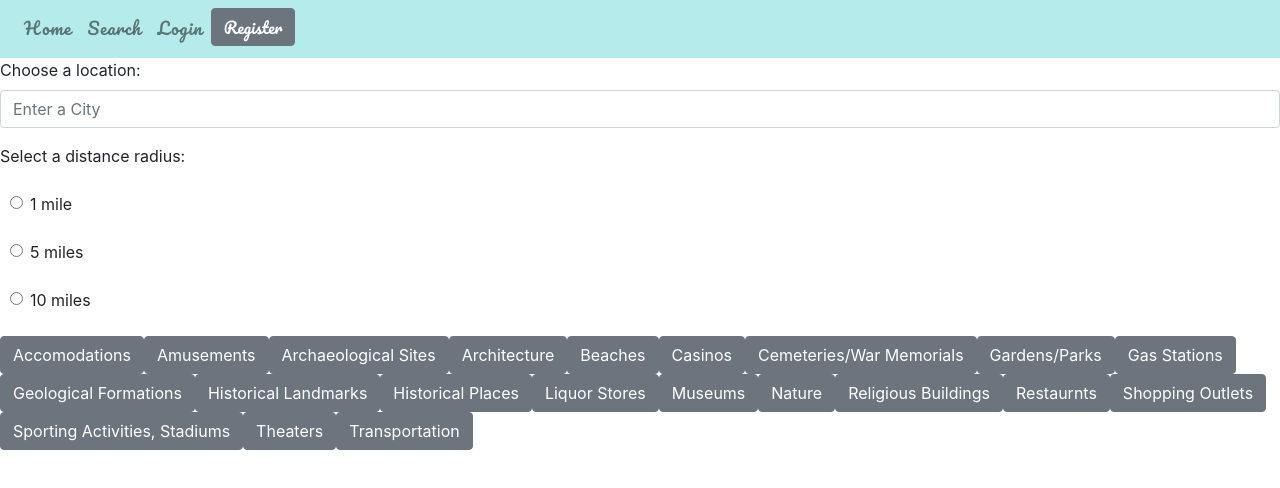
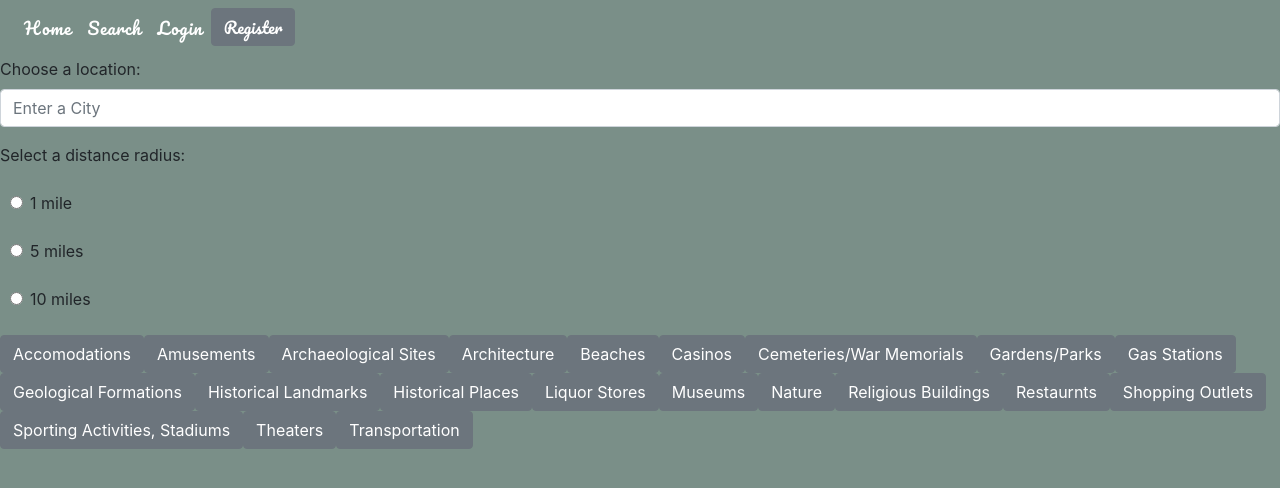
Before and after one commit to shafferma/wanderlust-client, a React (Create React App) app: page /search in a window 1280 px wide. Shown: the top 488 px of the page. Built offline with nearby package versions, Linux system fonts and the light colour scheme.

Commit message:
navbar tweaks, error alerts
-error alerts/prompts (username at least 4 or more characters), password (should include 5 or more characters).
-created a new component for different path names
-set up home page for different devices

```diff
--- a/public/index.html
+++ b/public/index.html
@@ -28,7 +28,7 @@
   </head>
   <body>
     <noscript>You need to enable JavaScript to run this app.</noscript>
-    <div id="root"></div>
+    <div id="app"></div>
     <!--
       This HTML file is a template.
       If you open it directly in the browser, you will see an empty page.
--- a/src/App.css
+++ b/src/App.css
@@ -10,3 +10,8 @@
   position: center;
   padding-bottom: 15px;
 }
+
+.AppContainer {
+  position: relative;
+  padding-top: 57px;
+}
--- a/src/App.js
+++ b/src/App.js
@@ -12,6 +12,7 @@ import LoginPage from "./views/LoginPage";
 import SearchForm from "./components/SearchForm";
 import TripViewPage from "./views/TripViewPage";
 import TripListPage from "./views/TripListPage";
+import AppContainer from "./components/AppContainer";
 
 const AUTH = {
   isAuthenticated: false,
@@ -43,7 +44,7 @@ function App() {
 
   return (
     <Router>
-      <div>
+      <AppContainer>
         <Navbar
           updateToken={updateToken}
           logout={clearToken}
@@ -66,7 +67,7 @@ function App() {
             <HomePage />
           </Route>
         </Switch>
-      </div>
+      </AppContainer>
     </Router>
   );
 }
--- /dev/null
+++ b/src/components/AppContainer.js
@@ -0,0 +1,16 @@
+import React, { useState, useEffect } from "react";
+import { BrowserRouter as Router, useLocation } from "react-router-dom";
+
+function AppContainer({ children, ...rest }) {
+  const location = useLocation();
+  const pageName = location.pathname.replace("/", "") || "home";
+  const className = "AppContainer page-" + pageName;
+
+  return (
+    <div class={className} {...rest}>
+      {children}
+    </div>
+  );
+}
+
+export default AppContainer;
--- a/src/components/Navbar.js
+++ b/src/components/Navbar.js
@@ -31,7 +31,7 @@ const Sitebar = (props) => {
   const closeRegister = () => setShowRegister(false);
 
   return (
-    <div id="navbar">
+    <div id="navbar" class={!collapsed ? "is-expanded" : ""}>
       <Navbar color="faded" light expand="md">
         <NavbarBrand href="/" className="mr-auto"></NavbarBrand>
         <NavbarToggler onClick={toggleNavbar} className="mr-2" />
--- a/src/components/RegistrationForm.js
+++ b/src/components/RegistrationForm.js
@@ -23,8 +23,20 @@ const RegistrationForm = (props) => {
 
   const handleSubmit = (event) => {
     event.preventDefault();
-    if (username && email && password) {
-      if (password === passwordConfirm) {
+
+    try {
+      // if fields not filled out, stop
+      if (!username || !email || !password) throw "Please fill out all fields";
+
+      // if password is too small, stop
+      if (password.length < 5) throw "Password must be 5 or more characters";
+
+      // if (username.length < 4 || ) throw 'Username must be 4 or more characters and include 1 number and/or special character'
+
+      // if password and passwordConfirm are not the same, stop
+      if (password !== passwordConfirm) throw "Passwords do not match";
+
+      // everything passes, submit data
       fetch(process.env.REACT_APP_API_URL + "user/register", {
         method: "POST",
         headers: {
@@ -39,9 +51,8 @@ const RegistrationForm = (props) => {
           history.push("/trips");
         })
         .catch((error) => console.log(error));
-      } else {
-        alert("Passwords do not match!");
-      }
+    } catch (error) {
+      alert(error);
     }
   };
 
--- a/src/index.css
+++ b/src/index.css
@@ -1,13 +1,14 @@
 body {
   margin: 0;
-  font-family: -apple-system, BlinkMacSystemFont, 'Segoe UI', 'Roboto', 'Oxygen',
-    'Ubuntu', 'Cantarell', 'Fira Sans', 'Droid Sans', 'Helvetica Neue',
+  font-family: -apple-system, BlinkMacSystemFont, "Segoe UI", "Roboto", "Oxygen",
+    "Ubuntu", "Cantarell", "Fira Sans", "Droid Sans", "Helvetica Neue",
     sans-serif;
   -webkit-font-smoothing: antialiased;
   -moz-osx-font-smoothing: grayscale;
+  background-color: rgb(122, 143, 136);
 }
 
 code {
-  font-family: source-code-pro, Menlo, Monaco, Consolas, 'Courier New',
+  font-family: source-code-pro, Menlo, Monaco, Consolas, "Courier New",
     monospace;
 }
--- a/src/styles/HomePage.css
+++ b/src/styles/HomePage.css
@@ -1,13 +1,14 @@
-.mainDiv {
+.page-home {
   background-image: url(../assets/palmtrees.jpg);
   height: 100vh;
   background-size: cover;
   background-repeat: no-repeat;
+  padding-top: 60px;
 }
 
 #landingTitle h1 {
   font-family: "Pacifico", cursive;
-  font-size: 95px;
+  font-size: 45px;
   color: rgb(214, 171, 105);
   text-shadow: 3px 3px black;
 }
@@ -15,3 +16,10 @@
 #landingTitle p {
   font-family: "Segoe UI", Tahoma, Geneva, Verdana, sans-serif;
 }
+
+/*  tablet */
+@media screen and (min-width: 768px) {
+  #landingTitle h1 {
+    font-size: 95px;
+  }
+}
--- a/src/styles/Navbar.css
+++ b/src/styles/Navbar.css
@@ -1,6 +1,20 @@
 #navbar {
-  background-color: rgb(181, 235, 235);
+  /* background-color:	rgb(122, 143, 136); */
   font-family: "Pacifico", cursive;
+  /* 'Montserrat', sans-serif; <link href="https://fonts.googleapis.com/css2?family=Montserrat&display=swap" rel="stylesheet"> */
   font-size: 17px;
   letter-spacing: 0.05em;
+  position: fixed;
+  top: 0;
+  left: 0;
+  right: 0;
+  width: 100%;
 }
+
+#navbar.is-expanded {
+  background-color: rgb(167, 193, 180);
+}
+
+#navbar a {
+  color: white;
+}
```
Also changed, not shown: src/index.js (+5 -5 lines). Lines whose indentation alone changed are shown as unchanged.
